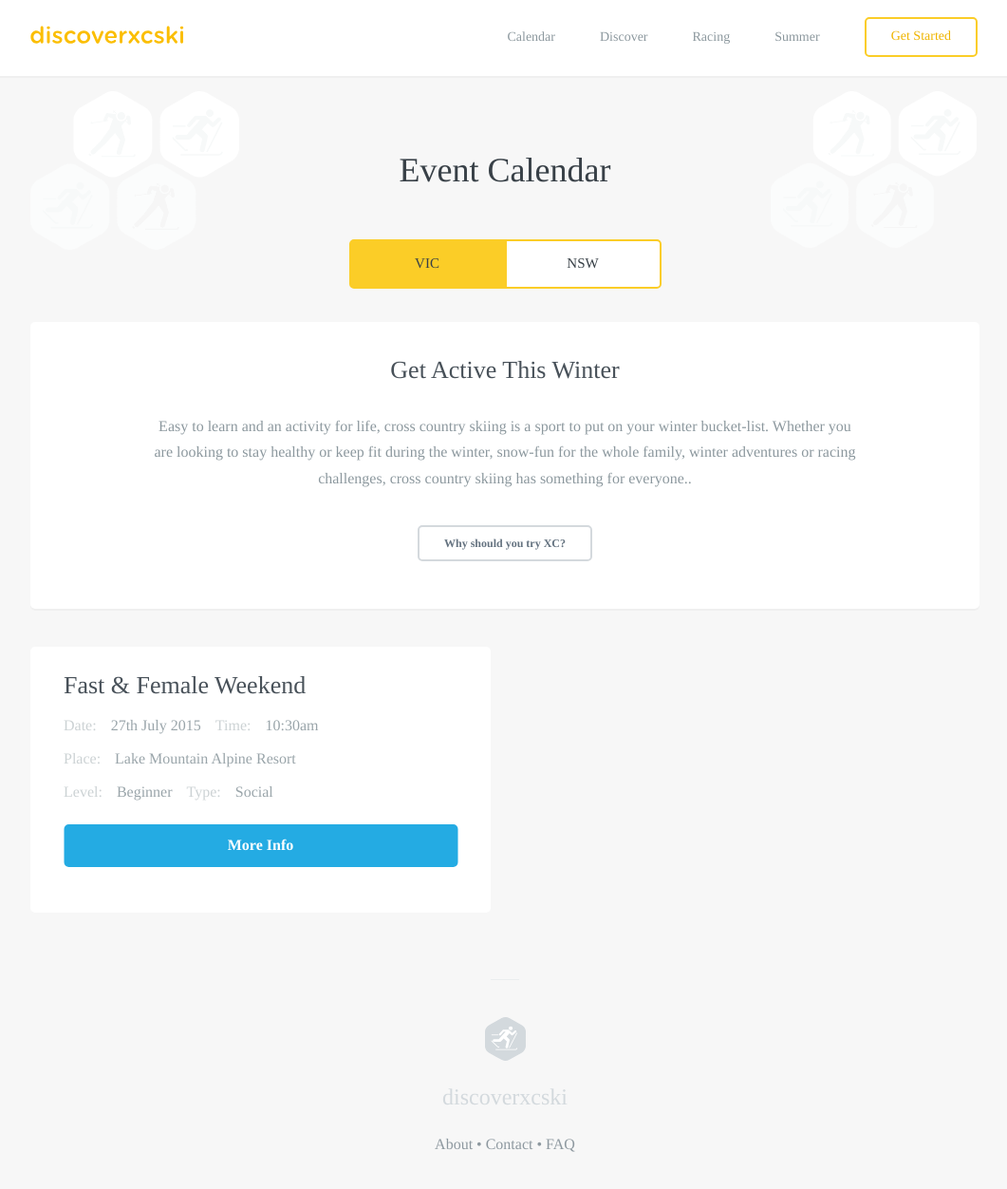
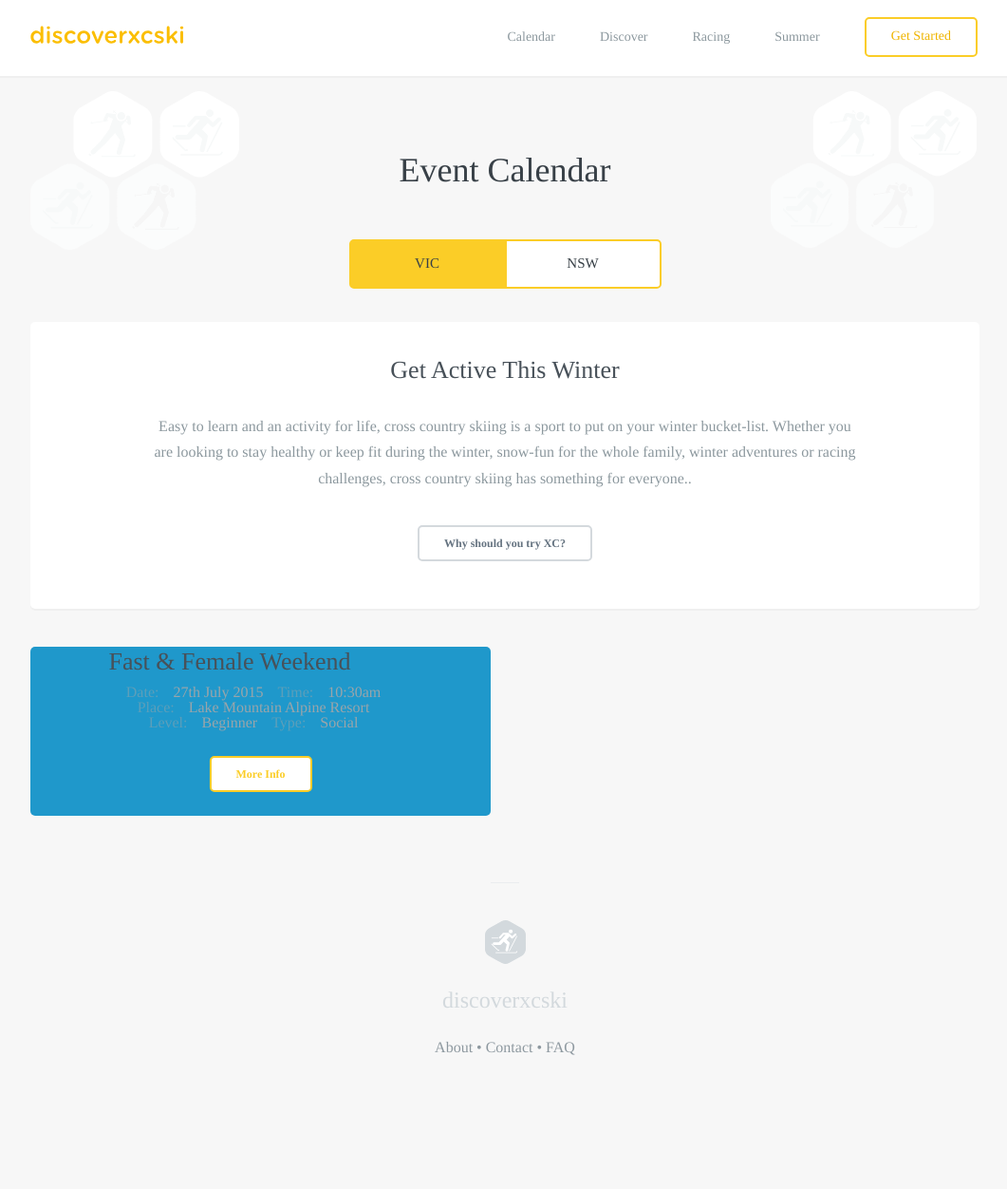
Before and after one commit to robcatto/robcatto.github.io, a Jekyll site: the page built from events/index.html, in a window 1280 px wide and 1269 px high. Shown: the top 1252 px of the window at 95% size, without its empty margins (108-1169 px from the left). Built offline with Jekyll 4.4.1, drawn with Linux system fonts in a browser that asks for light colours; some web fonts are replaced; Markdown is read by kramdown in place of the engine named in the settings.

Commit message:
Update index.html

```diff
--- a/events/index.html
+++ b/events/index.html
@@ -55,28 +55,14 @@ layout: default
                 <div class="row" style="max-width: 1030px;">
 
                         <div class="column two">
-                            <div class="callout-card" style="background-color: white;   background-color: white;
-  min-height: 280px;
-  padding: 25px 35px;
-  text-align: left;
-  box-sizing: border-box;
-  line-height: 2.2;">
+                            <div class="callout-card event__card">
                                     <h3 class="event__heading">Fast & Female Weekend</h3>
                                         <span class="event__meta">Date:</span><span class="event__info">27th July 2015</span><span class="event__meta">Time:</span><span class="event__info">10:30am</span>
                                         <br>
                                         <span class="event__meta">Place:</span><span class="event__info">Lake Mountain Alpine Resort</span>
                                         <br>
                                         <span class="event__meta">Level:</span><span class="event__info">Beginner</span><span class="event__meta">Type:</span><span class="event__info">Social</span>
-                                <a class="button small" style="  background-color: rgba(36, 171, 227,1);
-  color: white;
-  position: inherit;
-  display: inherit;
-  font-size: 16px;
-  border-color: rgba(36,171,227,1);
-  height: 45px;
-  line-height: 41px;
-  bottom: -15px;"
-                                " href="/discoverxc/kids" data-featurette="analytics-click-event" data-event-category="button" data-event-action="M: Clicked Perks" data-event-label="Source: Features Page" id="featurette-13">More Info</a>
+                                <a class="button small event__button" href="/discoverxc/kids" data-featurette="analytics-click-event" data-event-category="button" data-event-action="M: Clicked Perks" data-event-label="Source: Features Page" id="featurette-13">More Info</a>
                             </div>
                         </div>
 
```
